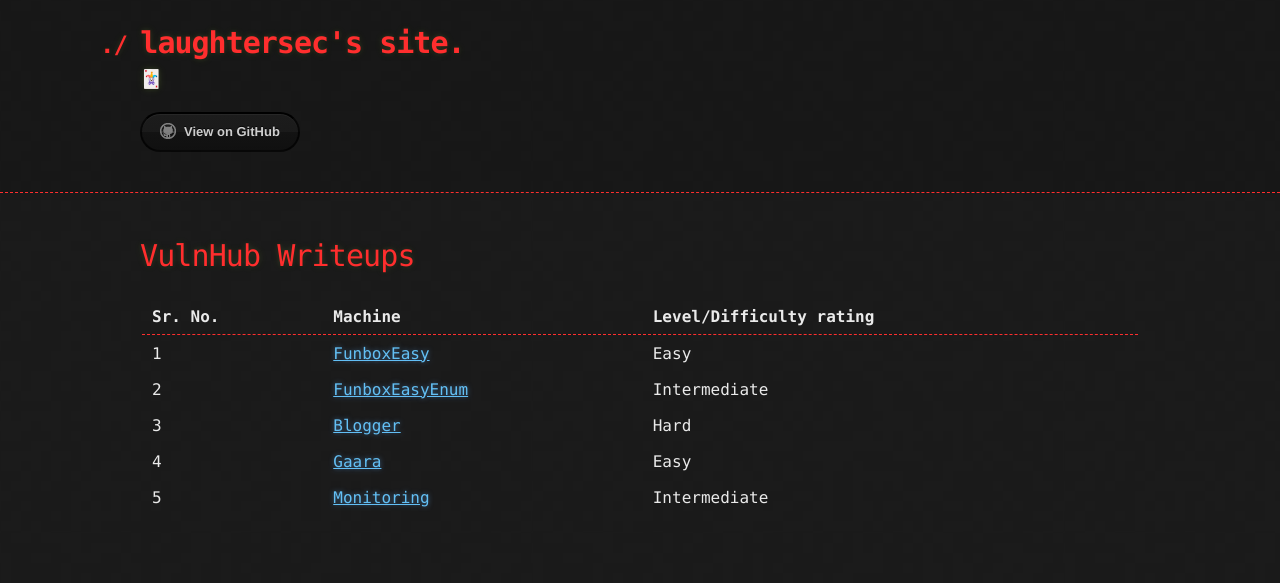
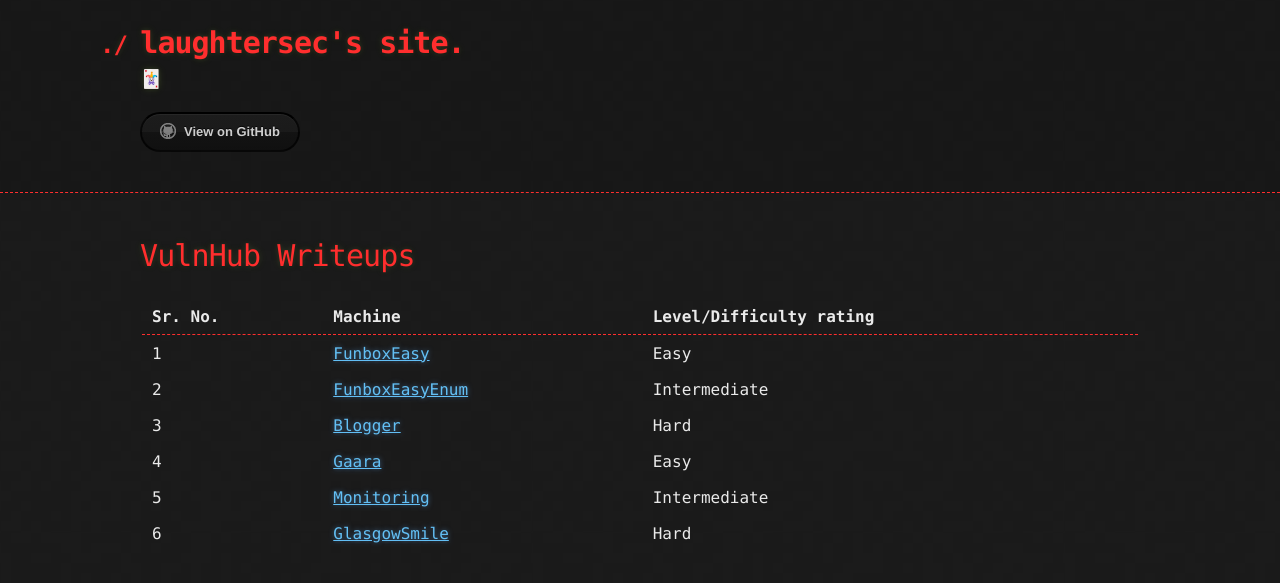
Before and after one commit to laughtersec/laughtersec.github.io, a Jekyll site: the page built from pages/vulnhub-writeups.md, in a window 1280 px wide. Shown: the top 583 px of the page. Built offline with Jekyll 4.4.1, drawn with Linux system fonts in a browser that asks for light colours; our own code applies the rules of GitHub Pages for plain Markdown files.

Commit message:
Update vulnhub-writeups.md

```diff
--- a/pages/vulnhub-writeups.md
+++ b/pages/vulnhub-writeups.md
@@ -7,3 +7,4 @@
 | 3       | [Blogger](blogger.html)               | Hard                    |
 | 4       | [Gaara](gaara.html)                   | Easy                    |
 | 5       | [Monitoring](monitoring.html)         | Intermediate            |
+| 6       | [GlasgowSmile](glasgowsmile.html)     | Hard                    |
```
